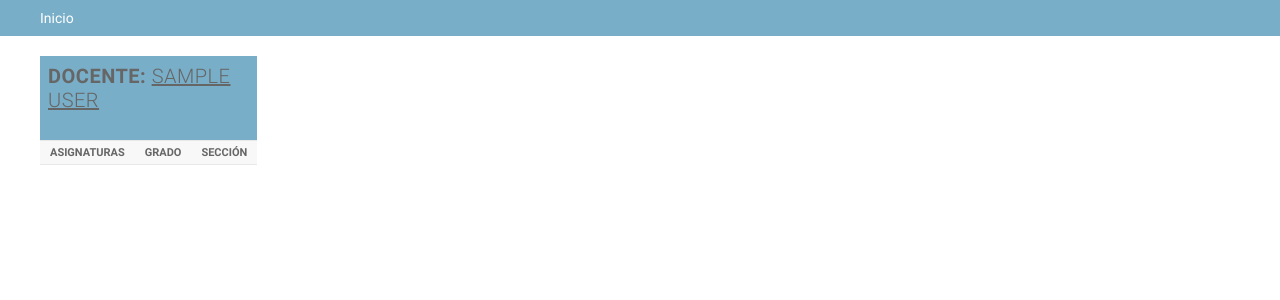
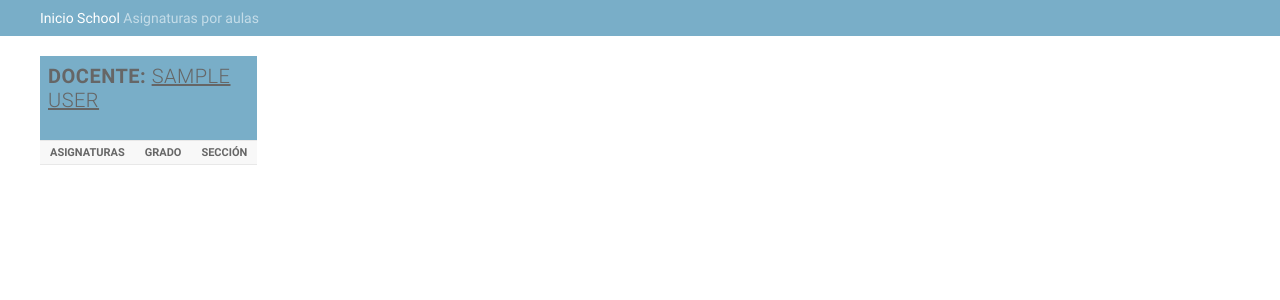
Before and after one commit to fernandohernandezpaz/web_school, a Django app: page /school/1/asignaturas_grado_seccion in a window 1280 px wide. Shown: the part 20-320 px from the top of the page. Run offline with Django 3.2, Linux system fonts and the light colour scheme; the visitor is signed in with stand-in values (Sample User, id 1); data comes from the database, SQL or seed files in the repository; data that the repository does not hold is empty; parts of the project's set-up code (start-up, migrations or seed data) failed here and were passed over.

Commit message:
agregando breadcrumb a interfaces personales

```diff
--- a/school/templates/listview_coursesgradesection.html
+++ b/school/templates/listview_coursesgradesection.html
@@ -1,5 +1,20 @@
 {% extends "admin/base.html" %}
 {% load static i18n %}
+
+
+{% block title %}
+    Asignaturas por aulas | {{ teacher.first_name }} {{ teacher.last_name }}
+{% endblock %}
+
+{% block breadcrumbs %}
+    <div class="breadcrumbs">
+        <a href="{% url 'admin:index' %}">{% trans 'Home' %}</a>
+        <span class="icon-arrow-right breadcrumbs-separator"></span>
+        <a href="{% url 'admin:index' %}school">{% trans 'School' %}</a>
+        <span class="icon-arrow-right breadcrumbs-separator"></span>
+        Asignaturas por aulas
+    </div>
+{% endblock %}
 
 {% block content %}
     <div id="content-main">
```
Also changed, not shown: school/templates/register_note.html (+16 -1 lines).
